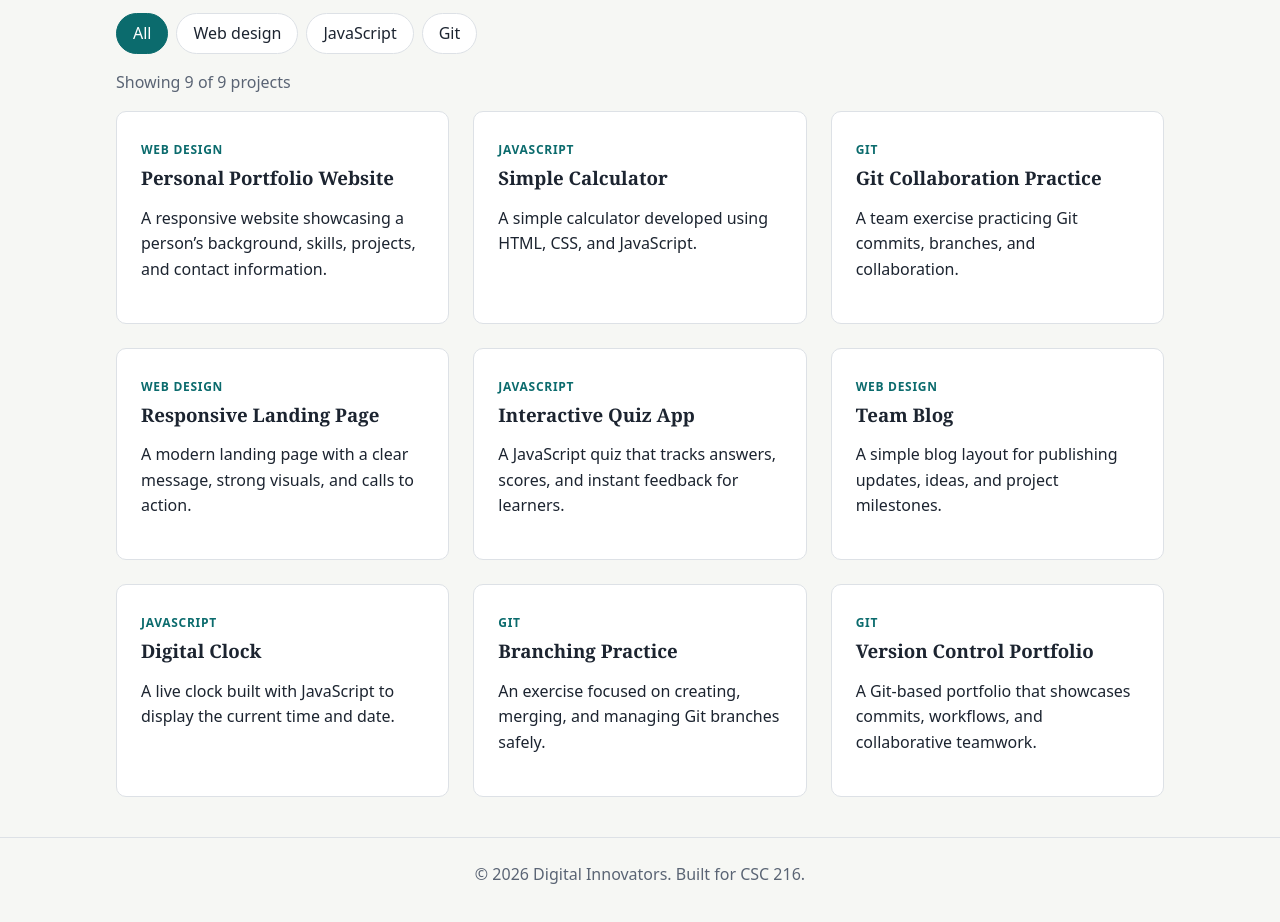
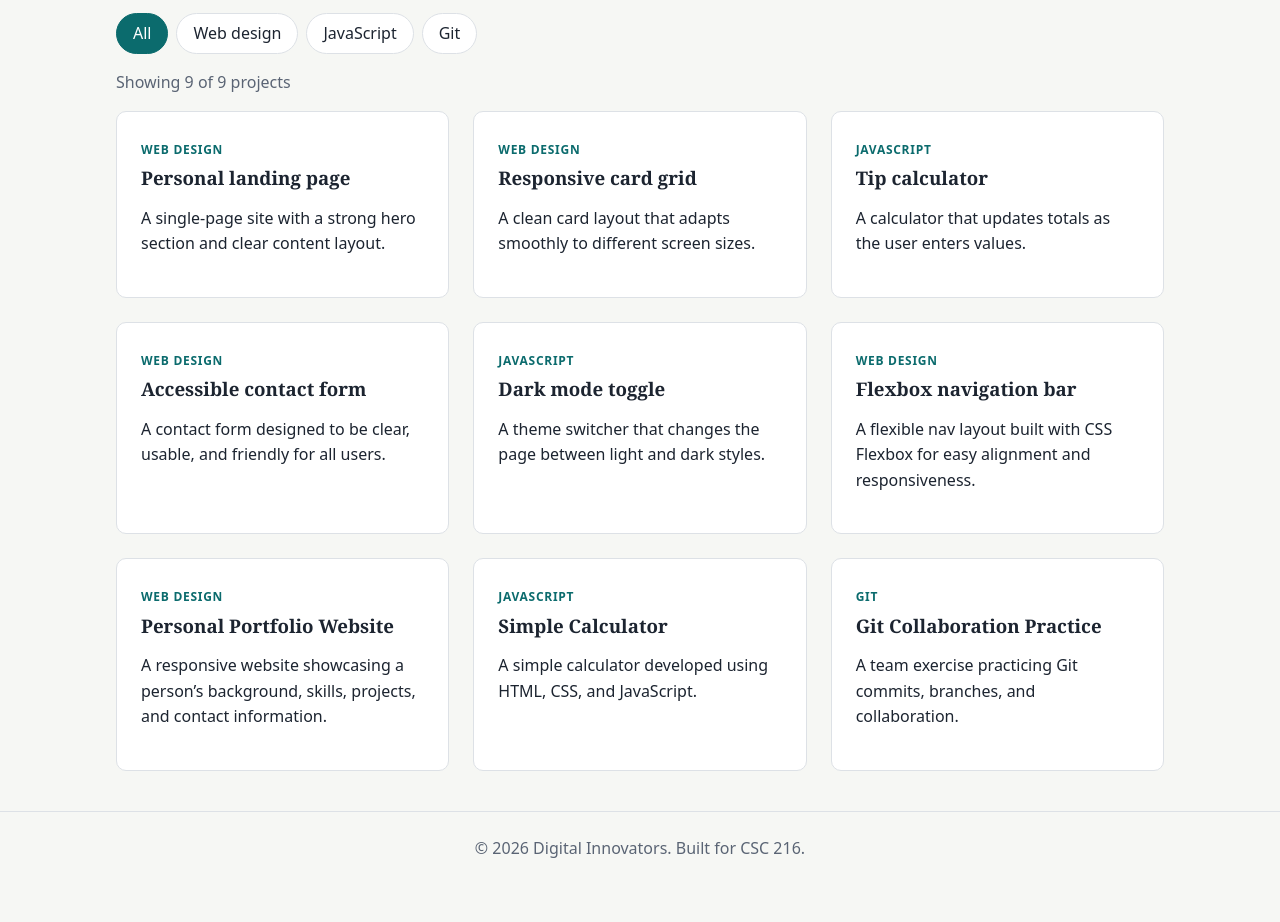
Before and after one commit to RoseDev687/team-website, a plain HTML site: page projects.html in a window 1280 px wide. Shown: the part 324-1246 px from the top of the page. Drawn offline with Linux system fonts and the light colour scheme.

Commit message:
Complete README and project updates

```diff
--- a/js/script.js
+++ b/js/script.js
@@ -50,15 +50,15 @@ if (themeToggle) {
 /* ---------- 2. Projects page ---------- */
 
 const projects = [
+  { title: 'Personal landing page', category: 'web', description: 'A single-page site with a strong hero section and clear content layout.' },
+  { title: 'Responsive card grid', category: 'web', description: 'A clean card layout that adapts smoothly to different screen sizes.' },
+  { title: 'Tip calculator', category: 'javascript', description: 'A calculator that updates totals as the user enters values.' },
+  { title: 'Accessible contact form', category: 'web', description: 'A contact form designed to be clear, usable, and friendly for all users.' },
+  { title: 'Dark mode toggle', category: 'javascript', description: 'A theme switcher that changes the page between light and dark styles.' },
+  { title: 'Flexbox navigation bar', category: 'web', description: 'A flexible nav layout built with CSS Flexbox for easy alignment and responsiveness.' },
   { title: 'Personal Portfolio Website', category: 'web', description: 'A responsive website showcasing a person’s background, skills, projects, and contact information.' },
   { title: 'Simple Calculator', category: 'javascript', description: 'A simple calculator developed using HTML, CSS, and JavaScript.' },
-  { title: 'Git Collaboration Practice', category: 'git', description: 'A team exercise practicing Git commits, branches, and collaboration.' },
-  { title: 'Responsive Landing Page', category: 'web', description: 'A modern landing page with a clear message, strong visuals, and calls to action.' },
-  { title: 'Interactive Quiz App', category: 'javascript', description: 'A JavaScript quiz that tracks answers, scores, and instant feedback for learners.' },
-  { title: 'Team Blog', category: 'web', description: 'A simple blog layout for publishing updates, ideas, and project milestones.' },
-  { title: 'Digital Clock', category: 'javascript', description: 'A live clock built with JavaScript to display the current time and date.' },
-  { title: 'Branching Practice', category: 'git', description: 'An exercise focused on creating, merging, and managing Git branches safely.' },
-  { title: 'Version Control Portfolio', category: 'git', description: 'A Git-based portfolio that showcases commits, workflows, and collaborative teamwork.' }
+  { title: 'Git Collaboration Practice', category: 'git', description: 'A team exercise practicing Git commits, branches, and collaboration.' }
 ];
 
 const categoryNames = { web: 'Web design', javascript: 'JavaScript', git: 'Git' };
```
Also changed, not shown: index.html (+2 -2 lines), images/evance-ochieng.png (added), 1 other file.
